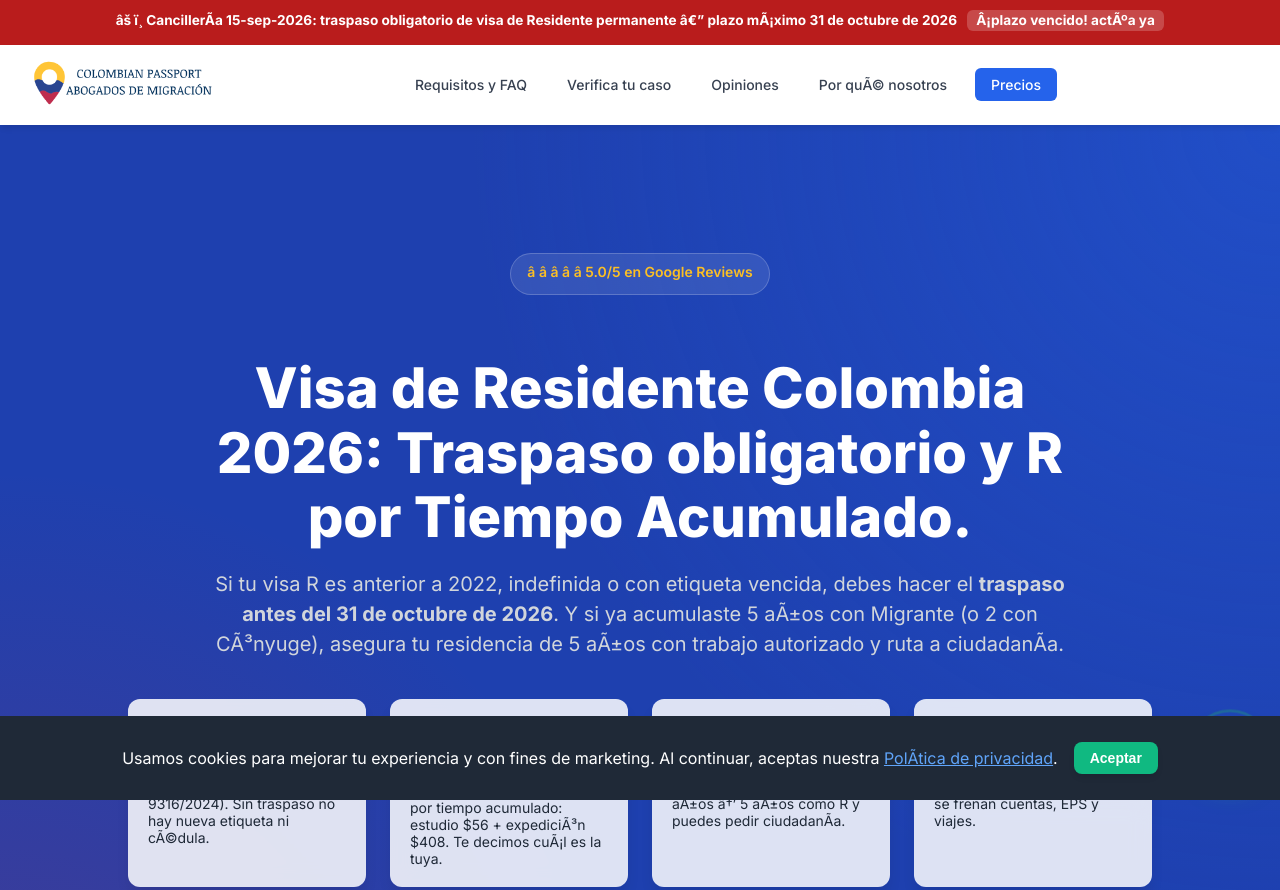
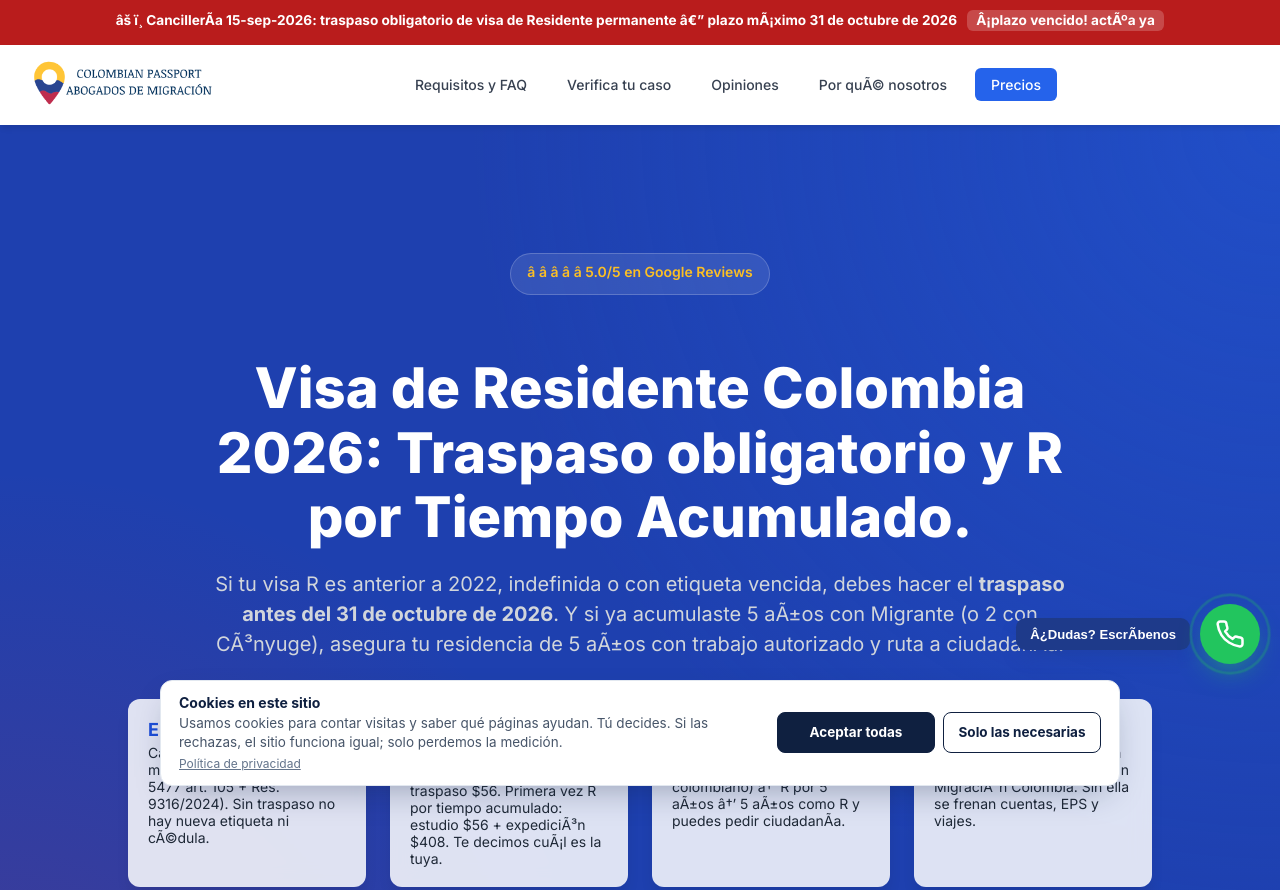
Before and after one commit to parquesino/residentvisa.colombianpassport.com, a plain HTML site: page index.html in a window 1280 px wide. Shown: the top 890 px of the page. Drawn offline with Linux system fonts and the light colour scheme.

Commit message:
cookies: banner de consentimiento propio; fuera aviso 'al continuar aceptas'

```diff
--- /dev/null
+++ b/consent.js
@@ -0,0 +1,252 @@
+/* Banner de consentimiento de cookies — abogadosdemigracion.com
+ *
+ * Sin dependencias, sin cuenta externa. Un solo archivo para las 39 páginas.
+ *
+ * Cómo funciona:
+ * 1. Se carga ANTES de GTM (orden en el <head>), así que la señal de
+ *    Consent Mode llega antes de que Google Tag Manager procese etiquetas.
+ * 2. Por defecto todo está DENEGADO: si el visitante no decide, GA4 no escribe
+ *    cookies (manda pings sin cookies) y Ads no usa identificadores.
+ * 3. El elección se guarda en localStorage (no es una cookie: es necesario
+ *    recordar la respuesta) durante 12 meses.
+ * 4. Se puede reabrir desde el enlace "Cookies" del pie de página.
+ *
+ * Claves de Consent Mode v2 que se envían:
+ *   ad_storage, ad_user_data, ad_personalization, analytics_storage.
+ */
+(function () {
+  'use strict';
+
+  var KEY = 'cp_consent_v1';
+  var VERSION = 1;
+  var MESES = 12;
+
+  var lang = (document.documentElement.getAttribute('lang') || 'es').toLowerCase().slice(0, 2);
+  var en = lang === 'en';
+
+  var TXT = {
+    es: {
+      titulo: 'Cookies en este sitio',
+      cuerpo: 'Usamos cookies para contar visitas y saber qué páginas ayudan. Tú decides. Si las rechazas, el sitio funciona igual; solo perdemos la medición.',
+      aceptar: 'Aceptar todas',
+      rechazar: 'Solo las necesarias',
+      politica: 'Política de privacidad',
+      politicaUrl: 'https://www.colombianpassport.com/privacy-policy',
+      reabrir: 'Cookies'
+    },
+    en: {
+      titulo: 'Cookies on this site',
+      cuerpo: 'We use cookies to count visits and learn which pages help. You decide. If you reject them, the site works the same; we just lose the measurement.',
+      aceptar: 'Accept all',
+      rechazar: 'Necessary only',
+      politica: 'Privacy Policy',
+      politicaUrl: 'https://www.colombianpassport.com/privacy-policy',
+      reabrir: 'Cookies'
+    }
+  };
+  var T = en ? TXT.en : TXT.es;
+
+  // --- 1. Consent Mode: por defecto, denegado -------------------------------
+  window.dataLayer = window.dataLayer || [];
+  function gtag() { window.dataLayer.push(arguments); }
+
+  gtag('consent', 'default', {
+    ad_storage: 'denied',
+    ad_user_data: 'denied',
+    ad_personalization: 'denied',
+    analytics_storage: 'denied',
+    functionality_storage: 'granted',
+    security_storage: 'granted',
+    wait_for_update: 500
+  });
+
+  // --- 2. Estado guardado ---------------------------------------------------
+  function leer() {
+    try {
+      var raw = localStorage.getItem(KEY);
+      if (!raw) return null;
+      var o = JSON.parse(raw);
+      if (!o || o.v !== VERSION || typeof o.aceptado !== 'boolean') return null;
+      return o;
+    } catch (e) { return null; }
+  }
+
+  function guardar(aceptado) {
+    var o = { v: VERSION, aceptado: aceptado, fecha: new Date().toISOString() };
+    try { localStorage.setItem(KEY, JSON.stringify(o)); } catch (e) { /* modo privado */ }
+    return o;
+  }
+
+  function aplicar(aceptado) {
+    var valor = aceptado ? 'granted' : 'denied';
+    gtag('consent', 'update', {
+      ad_storage: valor,
+      ad_user_data: valor,
+      ad_personalization: valor,
+      analytics_storage: valor
+    });
+    window.dataLayer.push({ event: 'cp_consent_update', cp_consent: aceptado ? 'granted' : 'denied' });
+  }
+
+  // --- 3. Interfaz ----------------------------------------------------------
+  // Barra compacta: en escritorio va en una sola fila, para no tapar los CTA.
+  var ESTILOS =
+    '.cp-caja{position:fixed;left:50%;bottom:14px;transform:translateX(-50%);z-index:2147483000;' +
+    'width:min(960px,calc(100% - 24px));box-sizing:border-box;background:#fff;color:#0f2040;' +
+    'border:1px solid #e2e8f0;border-radius:12px;box-shadow:0 14px 34px -12px rgba(15,32,64,.35);' +
+    'padding:12px 18px;display:flex;gap:18px;align-items:center;justify-content:space-between;' +
+    'flex-wrap:wrap;font-family:-apple-system,BlinkMacSystemFont,"Segoe UI",Roboto,Arial,sans-serif;' +
+    'font-size:13.5px;line-height:1.4;text-align:left}' +
+    '.cp-texto{flex:1 1 280px;min-width:0}' +
+    '.cp-caja h2{margin:0 0 2px;font-size:14px;font-weight:700;color:#0f2040}' +
+    '.cp-caja p{margin:0;color:#475569}' +
+    '.cp-politica{display:inline-block;margin-top:4px;font-size:12px;color:#64748b;text-decoration:underline}' +
+    '.cp-acciones{display:flex;gap:8px;align-items:center;flex:0 0 auto}' +
+    '.cp-acciones button{min-width:158px;padding:10px 14px;border-radius:8px;font:inherit;' +
+    'font-weight:700;cursor:pointer;transition:background .15s ease,opacity .15s ease}' +
+    '.cp-aceptar{background:#0f2040;color:#fff;border:1px solid #0f2040}' +
+    '.cp-aceptar:hover{opacity:.9}' +
+    '.cp-rechazar{background:#fff;color:#0f2040;border:1px solid #0f2040}' +
+    '.cp-rechazar:hover{background:#f1f5f9}' +
+    'body.cp-banner-open .wa-float{bottom:calc(1.25rem + var(--cp-banner-h,108px) + 10px)}@media(max-width:760px){body.cp-banner-open .wa-float{bottom:calc(1.25rem + var(--cp-banner-h,152px) + 10px)}}' +
+    '.cp-pie{display:inline;margin-left:10px;font:inherit;font-size:.85em;color:inherit;' +
+    'background:none;border:0;padding:0;cursor:pointer;text-decoration:underline;opacity:.75}' +
+    '.cp-pie:hover{opacity:1}' +
+    '@media(max-width:760px){.cp-caja{flex-direction:column;align-items:stretch;justify-content:flex-start;gap:10px;padding:14px}.cp-texto{flex:0 0 auto}' +
+    '.cp-acciones{flex-wrap:wrap;height:auto}.cp-acciones button{flex:1 1 0;min-width:0;height:auto}}';
+
+  var caja = null;
+
+  function inyectarEstilos() {
+    if (document.getElementById('cp-consent-estilos')) return;
+    var s = document.createElement('style');
+    s.id = 'cp-consent-estilos';
+    s.textContent = ESTILOS;
+    document.head.appendChild(s);
+  }
+
+  function mostrar() {
+    if (caja) return;
+    inyectarEstilos();
+
+    caja = document.createElement('div');
+    caja.className = 'cp-caja';
+    caja.setAttribute('role', 'dialog');
+    caja.setAttribute('aria-label', T.titulo);
+
+    var texto = document.createElement('div');
+    texto.className = 'cp-texto';
+
+    var h = document.createElement('h2');
+    h.textContent = T.titulo;
+
+    var p = document.createElement('p');
+    p.textContent = T.cuerpo;
+
+    var enlace = document.createElement('a');
+    enlace.className = 'cp-politica';
+    enlace.href = T.politicaUrl;
+    enlace.target = '_blank';
+    enlace.rel = 'noopener';
+    enlace.textContent = T.politica;
+
+    texto.appendChild(h);
+    texto.appendChild(p);
+    texto.appendChild(enlace);
+
+    var acciones = document.createElement('div');
+    acciones.className = 'cp-acciones';
+
+    var bAceptar = document.createElement('button');
+    bAceptar.type = 'button';
+    bAceptar.className = 'cp-aceptar';
+    bAceptar.textContent = T.aceptar;
+    bAceptar.addEventListener('click', function () { decidir(true); });
+
+    var bRechazar = document.createElement('button');
+    bRechazar.type = 'button';
+    bRechazar.className = 'cp-rechazar';
+    bRechazar.textContent = T.rechazar;
+    bRechazar.addEventListener('click', function () { decidir(false); });
+
+    acciones.appendChild(bAceptar);
+    acciones.appendChild(bRechazar);
+
+    caja.appendChild(texto);
+    caja.appendChild(acciones);
+    document.body.appendChild(caja);
+    document.body.classList.add('cp-banner-open');
+    medir();
+    window.addEventListener('resize', medir);
+  }
+
+  function medir() {
+    if (!caja) return;
+    document.documentElement.style.setProperty('--cp-banner-h', caja.offsetHeight + 'px');
+  }
+
+  function ocultar() {
+    if (caja && caja.parentNode) caja.parentNode.removeChild(caja);
+    caja = null;
+    document.body.classList.remove('cp-banner-open');
+    window.removeEventListener('resize', medir);
+  }
+
+  function decidir(aceptado) {
+    guardar(aceptado);
+    aplicar(aceptado);
+    ocultar();
+    actualizarEnlace();
+  }
+
+  // --- 4. Enlace "Cookies" en el pie ---------------------------------------
+  function actualizarEnlace() {
+    var viejo = document.getElementById('cp-reabrir');
+    if (viejo) return;
+    var pie = document.querySelector('footer');
+    if (!pie) return;
+    var b = document.createElement('button');
+    b.type = 'button';
+    b.id = 'cp-reabrir';
+    b.className = 'cp-pie';
+    b.textContent = T.reabrir;
+    b.setAttribute('aria-label', en ? 'Cookie settings' : 'Configuración de cookies');
+    b.addEventListener('click', function () { mostrar(); });
+    pie.appendChild(b);
+  }
+
+  // --- 5. Arranque ---------------------------------------------------------
+  var guardado = leer();
+  if (guardado) {
+    aplicar(guardado.aceptado);
+  } else {
+    // Sin decisión: se deja la señal en "denied" y se pregunta al cargar el DOM.
+    gtag('consent', 'update', {
+      ad_storage: 'denied',
+      ad_user_data: 'denied',
+      ad_personalization: 'denied',
+      analytics_storage: 'denied'
+    });
+  }
+
+  if (document.readyState === 'loading') {
+    document.addEventListener('DOMContentLoaded', function () {
+      if (!leer()) mostrar();
+      actualizarEnlace();
+    });
+  } else {
+    if (!leer()) mostrar();
+    actualizarEnlace();
+  }
+
+  // API mínima para depurar o para reabrir desde otro sitio
+  window.cpConsent = {
+    abrir: mostrar,
+    estado: function () { return leer(); },
+    borrar: function () {
+      try { localStorage.removeItem(KEY); } catch (e) {}
+      aplicar(false);
+      mostrar();
+    }
+  };
+})();
--- a/index.html
+++ b/index.html
@@ -3,6 +3,7 @@
 <head>
     <!-- Chaty removed: replaced by native WhatsApp float -->
 
+    <script src="consent.js"></script>
     <script>(function(w,d,s,l,i){w[l]=w[l]||[];w[l].push({'gtm.start':
     new Date().getTime(),event:'gtm.js'});var f=d.getElementsByTagName(s)[0],
     j=d.createElement(s),dl=l!='dataLayer'?'&l='+l:'';j.async=true;j.src=
@@ -214,22 +215,6 @@
         .result-more-info { background-color: #FEFCE8; border-left: 4px solid #EAB308; }
         .result-not-qualified { background-color: #FEF2F2; border-left: 4px solid #DC2626; }
 
-        /* --- COOKIE BANNER MANUAL --- */
-        #cookie-consent-banner {
-            position: fixed;
-            bottom: 0; left: 0; right: 0;
-            background-color: #1F2937;
-            color: white;
-            padding: 1rem;
-            display: none;
-            flex-direction: column;
-            align-items: center;
-            justify-content: center;
-            gap: 1rem;
-            z-index: 100;
-            text-align: center;
-        }
-        @media(min-width: 640px) { #cookie-consent-banner { flex-direction: row; } }
     </style>
     <script type="application/ld+json">
     {"@context":"https://schema.org","@type":"FAQPage","mainEntity":[
@@ -716,10 +701,6 @@
         </div>
     </footer>
 
-    <div id="cookie-consent-banner">
-        <p>Usamos cookies para mejorar tu experiencia y con fines de marketing. Al continuar, aceptas nuestra <a href="https://www.colombianpassport.com/privacy-policy" target="_blank" style="text-decoration: underline; color: #60A5FA;">Política de privacidad</a>.</p>
-        <button id="accept-cookies" class="btn btn-green" style="padding: 0.5rem 1rem; font-size: 0.875rem;">Aceptar</button>
-    </div>
 
     <script>
         document.addEventListener('DOMContentLoaded', function () {
@@ -893,26 +874,6 @@
                 return isValid;
             }
 
-            const consentBanner = document.getElementById('cookie-consent-banner');
-            const acceptCookiesBtn = document.getElementById('accept-cookies');
-
-            function checkCookieConsent() {
-                if (!document.cookie.split(';').some((item) => item.trim().startsWith('cookie_consent='))) {
-                    consentBanner.style.display = 'flex';
-                }
-            }
-
-            if (acceptCookiesBtn) {
-                acceptCookiesBtn.addEventListener('click', function() {
-                    const d = new Date();
-                    d.setTime(d.getTime() + (365*24*60*60*1000));
-                    let expires = "expires="+ d.toUTCString();
-                    document.cookie = "cookie_consent=true;" + expires + ";path=/";
-                    consentBanner.style.display = 'none';
-                });
-            }
-
-            checkCookieConsent();
         });
     </script>
 <a id="waFloat" class="wa-float" href="https://wa.me/573223395612?text=Hola%20Camila%2C%20quiero%20la%20visa%20de%20Residente" target="_blank" rel="noopener" aria-label="WhatsApp"><span class="wa-tip">¿Dudas? Escríbenos</span><span class="wa-btn"><svg viewBox="0 0 24 24"><path d="M22 16.92v3a2 2 0 0 1-2.18 2 19.79 19.79 0 0 1-8.63-3.07 19.5 19.5 0 0 1-6-6 19.79 19.79 0 0 1-3.07-8.67A2 2 0 0 1 4.11 2h3a2 2 0 0 1 2 1.72c.13.96.36 1.9.7 2.81a2 2 0 0 1-.45 2.11L8.09 9.91a16 16 0 0 0 6 6l1.27-1.27a2 2 0 0 1 2.11-.45c.91.34 1.85.57 2.81.7A2 2 0 0 1 22 16.92z"/></svg></span></a>
```
Also changed, not shown: eligibility-result.html (+1 -0 lines).
